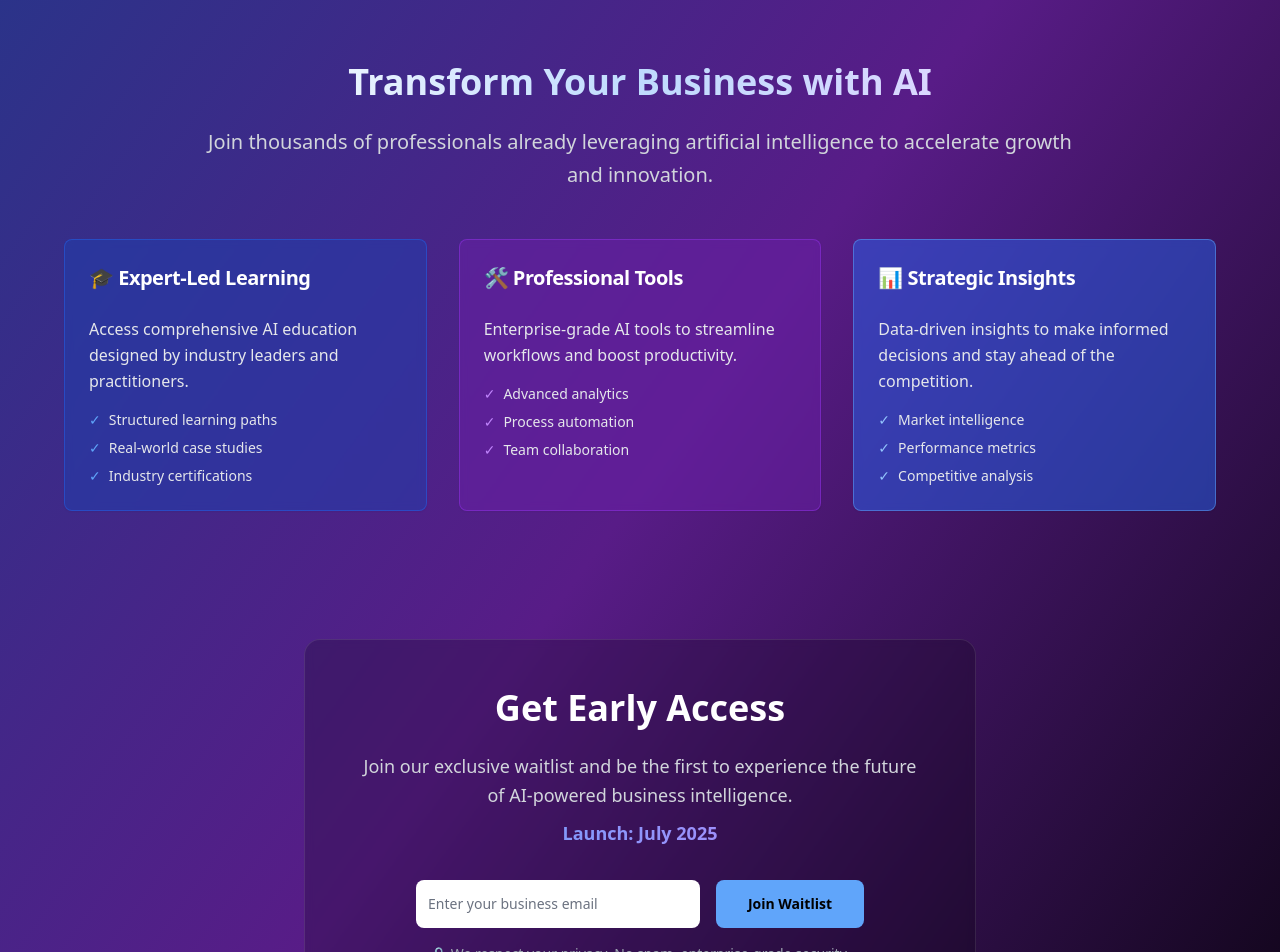
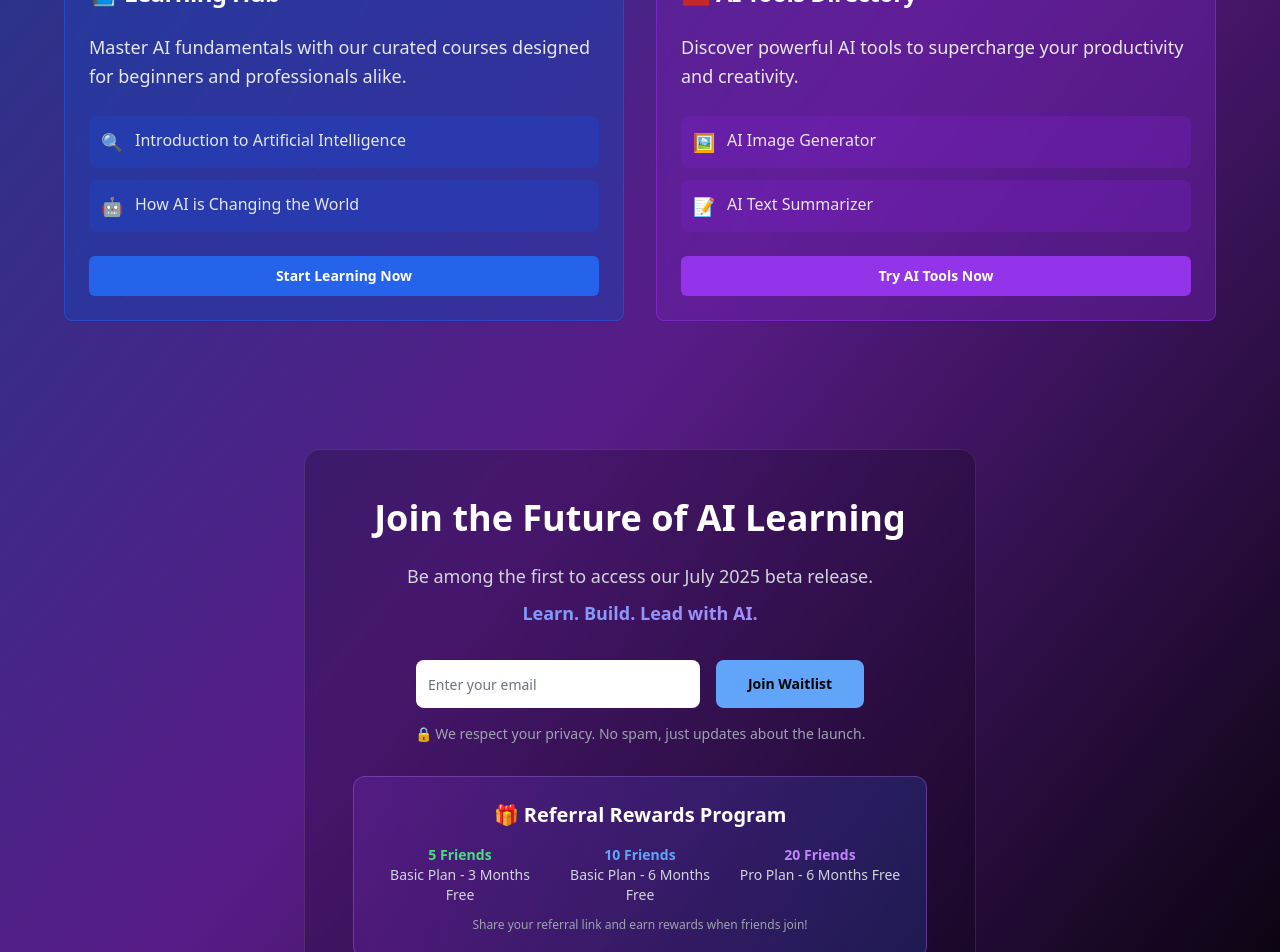
Before and after one commit to Digital77777/digital-intelligence-marketplac, a React (Vite) app: page / in a window 1280 px wide. Shown: the part 400-1352 px from the top of the page. Built offline with nearby package versions, Linux system fonts and the light colour scheme.

Commit message:
Reverted to commit f7cc85ffbf62950dbc5f2a5d06f4f5c113754505

```diff
--- a/src/components/FeatureGrid.tsx
+++ b/src/components/FeatureGrid.tsx
@@ -1,101 +1,66 @@
 
 import React from 'react';
+import { Button } from '@/components/ui/button';
 import { Card, CardContent, CardHeader, CardTitle } from '@/components/ui/card';
+import { useNavigate } from 'react-router-dom';
 
 const FeatureGrid = () => {
+  const navigate = useNavigate();
+
   return (
     <div className="container mx-auto px-4 py-16">
-      <div className="max-w-4xl mx-auto text-center mb-12">
-        <h2 className="text-3xl md:text-4xl font-bold mb-6 bg-gradient-to-r from-white via-blue-200 to-purple-200 bg-clip-text text-transparent">
-          Transform Your Business with AI
-        </h2>
-        <p className="text-xl text-gray-300 leading-relaxed">
-          Join thousands of professionals already leveraging artificial intelligence to accelerate growth and innovation.
-        </p>
-      </div>
-
-      <div className="grid grid-cols-1 md:grid-cols-3 gap-8 max-w-6xl mx-auto">
-        {/* Expert-Led Learning */}
+      <div className="grid grid-cols-1 md:grid-cols-2 gap-8 max-w-6xl mx-auto">
+        {/* Learning Hub Card */}
         <Card className="bg-blue-800/50 border-blue-600/50 backdrop-blur-sm hover:bg-blue-800/60 transition-all duration-300 hover:scale-105 hover:shadow-2xl hover:shadow-blue-500/20">
           <CardHeader>
-            <CardTitle className="text-xl font-bold text-white flex items-center gap-3">
-              🎓 Expert-Led Learning
+            <CardTitle className="text-2xl font-bold text-white flex items-center gap-3">
+              📘 Learning Hub
             </CardTitle>
           </CardHeader>
           <CardContent className="text-gray-200">
-            <p className="mb-4 leading-relaxed">
-              Access comprehensive AI education designed by industry leaders and practitioners.
+            <p className="mb-6 text-lg leading-relaxed">
+              Master AI fundamentals with our curated courses designed for beginners and professionals alike.
             </p>
-            <ul className="space-y-2 text-sm">
-              <li className="flex items-start gap-2">
-                <span className="text-blue-400">✓</span>
-                <span>Structured learning paths</span>
-              </li>
-              <li className="flex items-start gap-2">
-                <span className="text-blue-400">✓</span>
-                <span>Real-world case studies</span>
-              </li>
-              <li className="flex items-start gap-2">
-                <span className="text-blue-400">✓</span>
-                <span>Industry certifications</span>
-              </li>
-            </ul>
+            <div className="space-y-3 mb-6">
+              <div className="flex items-start gap-3 p-3 rounded-lg bg-blue-700/30 hover:bg-blue-700/50 transition-colors">
+                <span className="text-lg">🔍</span>
+                <span className="font-medium">Introduction to Artificial Intelligence</span>
+              </div>
+              <div className="flex items-start gap-3 p-3 rounded-lg bg-blue-700/30 hover:bg-blue-700/50 transition-colors">
+                <span className="text-lg">🤖</span>
+                <span className="font-medium">How AI is Changing the World</span>
+              </div>
+            </div>
+            <Button onClick={() => navigate('/courses')} className="w-full bg-blue-600 hover:bg-blue-700 text-white font-semibold">
+              Start Learning Now
+            </Button>
           </CardContent>
         </Card>
 
-        {/* Professional Tools */}
+        {/* AI Tools Directory Card */}
         <Card className="bg-purple-800/50 border-purple-600/50 backdrop-blur-sm hover:bg-purple-800/60 transition-all duration-300 hover:scale-105 hover:shadow-2xl hover:shadow-purple-500/20">
           <CardHeader>
-            <CardTitle className="text-xl font-bold text-white flex items-center gap-3">
-              🛠️ Professional Tools
+            <CardTitle className="text-2xl font-bold text-white flex items-center gap-3">
+              🧰 AI Tools Directory
             </CardTitle>
           </CardHeader>
           <CardContent className="text-gray-200">
-            <p className="mb-4 leading-relaxed">
-              Enterprise-grade AI tools to streamline workflows and boost productivity.
+            <p className="mb-6 text-lg leading-relaxed">
+              Discover powerful AI tools to supercharge your productivity and creativity.
             </p>
-            <ul className="space-y-2 text-sm">
-              <li className="flex items-start gap-2">
-                <span className="text-purple-400">✓</span>
-                <span>Advanced analytics</span>
-              </li>
-              <li className="flex items-start gap-2">
-                <span className="text-purple-400">✓</span>
-                <span>Process automation</span>
-              </li>
-              <li className="flex items-start gap-2">
-                <span className="text-purple-400">✓</span>
-                <span>Team collaboration</span>
-              </li>
-            </ul>
-          </CardContent>
-        </Card>
-
-        {/* Strategic Insights */}
-        <Card className="bg-blue-600/50 border-blue-400/50 backdrop-blur-sm hover:bg-blue-600/60 transition-all duration-300 hover:scale-105 hover:shadow-2xl hover:shadow-blue-400/20">
-          <CardHeader>
-            <CardTitle className="text-xl font-bold text-white flex items-center gap-3">
-              📊 Strategic Insights
-            </CardTitle>
-          </CardHeader>
-          <CardContent className="text-gray-200">
-            <p className="mb-4 leading-relaxed">
-              Data-driven insights to make informed decisions and stay ahead of the competition.
-            </p>
-            <ul className="space-y-2 text-sm">
-              <li className="flex items-start gap-2">
-                <span className="text-blue-300">✓</span>
-                <span>Market intelligence</span>
-              </li>
-              <li className="flex items-start gap-2">
-                <span className="text-blue-300">✓</span>
-                <span>Performance metrics</span>
-              </li>
-              <li className="flex items-start gap-2">
-                <span className="text-blue-300">✓</span>
-                <span>Competitive analysis</span>
-              </li>
-            </ul>
+            <div className="space-y-3 mb-6">
+              <div className="flex items-start gap-3 p-3 rounded-lg bg-purple-700/30 hover:bg-purple-700/50 transition-colors">
+                <span className="text-lg">🖼️</span>
+                <span className="font-medium">AI Image Generator</span>
+              </div>
+              <div className="flex items-start gap-3 p-3 rounded-lg bg-purple-700/30 hover:bg-purple-700/50 transition-colors">
+                <span className="text-lg">📝</span>
+                <span className="font-medium">AI Text Summarizer</span>
+              </div>
+            </div>
+            <Button onClick={() => navigate('/ai-tools')} className="w-full bg-purple-600 hover:bg-purple-700 text-white font-semibold">
+              Try AI Tools Now
+            </Button>
           </CardContent>
         </Card>
       </div>
--- a/src/components/WaitlistSignup.tsx
+++ b/src/components/WaitlistSignup.tsx
@@ -16,7 +16,6 @@ const WaitlistSignup: React.FC<WaitlistSignupProps> = ({ referralCode, onSuccess
 
   const handleSubmit = async (e: React.FormEvent) => {
     e.preventDefault();
-
     if (!email) {
       toast({
         title: "Error",
@@ -26,50 +25,21 @@ const WaitlistSignup: React.FC<WaitlistSignupProps> = ({ referralCode, onSuccess
       return;
     }
 
-    // Basic email validation
-    const emailRegex = /^[^\s@]+@[^\s@]+\.[^\s@]+$/;
-    if (!emailRegex.test(email)) {
-      toast({
-        title: "Error",
-        description: "Please enter a valid email address",
-        variant: "destructive"
-      });
-      return;
-    }
-
     setIsSubmitting(true);
 
     try {
-      console.log('Attempting to add email to waitlist:', email);
-
       // Add to waitlist using Supabase client
-      const { data, error } = await supabase
+      const { error } = await supabase
         .from('email_waiting_list')
-        .insert([{ email }])
-        .select();
+        .insert([{ email }]);
 
       if (error) {
-        console.error('Supabase error:', error);
-
-        // Check if it's a duplicate email error
-        if (error.code === '23505') {
-          toast({
-            title: "Already Registered",
-            description: "This email is already on our waitlist!",
-            variant: "destructive"
-          });
-          return;
-        }
-
         throw error;
       }
 
-      console.log('Email successfully added to waitlist:', data);
-
       // Process referral if there's a referral code
       if (referralCode) {
-        try {
-          const { data: referralData, error: referralError } = await supabase.functions.invoke('referrals', {
+        const { data: referralData } = await supabase.functions.invoke('referrals', {
           body: {
             action: 'processReferral',
             email: email,
@@ -77,17 +47,11 @@ const WaitlistSignup: React.FC<WaitlistSignupProps> = ({ referralCode, onSuccess
           }
         });
 
-          if (referralError) {
-            console.error('Referral processing error:', referralError);
-          } else if (referralData?.success && referralData?.reward_earned) {
+        if (referralData?.success && referralData?.reward_earned) {
           toast({
             title: "Bonus Reward Earned! 🎁",
             description: `Your referrer just earned a ${referralData.reward_earned} reward!`
           });
-          }
-        } catch (referralError) {
-          console.error('Referral processing failed:', referralError);
-          // Don't show error to user as main signup was successful
         }
       }
 
@@ -98,7 +62,7 @@ const WaitlistSignup: React.FC<WaitlistSignupProps> = ({ referralCode, onSuccess
 
       onSuccess(email);
     } catch (error) {
-      console.error('Unexpected error:', error);
+      console.error('Error:', error);
       toast({
         title: "Error",
         description: "Something went wrong. Please try again.",
@@ -114,36 +78,35 @@ const WaitlistSignup: React.FC<WaitlistSignupProps> = ({ referralCode, onSuccess
       <div className="max-w-2xl mx-auto text-center">
         <div className="bg-black/20 backdrop-blur-sm rounded-2xl p-8 md:p-12 border border-white/10">
           <h2 className="text-3xl md:text-4xl font-bold mb-6 text-white">
-            Get Early Access
+            Join the Future of AI Learning
           </h2>
           <p className="text-lg text-gray-300 mb-8 leading-relaxed">
-            Join our exclusive waitlist and be the first to experience the future of AI-powered business intelligence.
+            Be among the first to access our July 2025 beta release.
             <span className="block mt-2 font-semibold text-transparent bg-gradient-to-r from-blue-400 to-purple-400 bg-clip-text">
-              Launch: July 2025
+              Learn. Build. Lead with AI.
             </span>
           </p>
 
           <form onSubmit={handleSubmit} className="flex flex-col sm:flex-row gap-4 max-w-md mx-auto">
             <Input
               type="email"
-              placeholder="Enter your business email"
+              placeholder="Enter your email"
               value={email}
               onChange={(e) => setEmail(e.target.value)}
               className="flex-1 bg-white text-black placeholder:text-gray-500 border-0 h-12 text-lg rounded-lg focus:ring-2 focus:ring-blue-400"
               disabled={isSubmitting}
-              required
             />
             <Button
               type="submit"
               disabled={isSubmitting}
-              className="bg-blue-400 hover:bg-blue-300 text-black font-bold h-12 px-8 rounded-lg transition-all duration-200 hover:scale-105 hover:shadow-lg hover:shadow-blue-400/20 disabled:opacity-50 disabled:cursor-not-allowed"
+              className="bg-blue-400 hover:bg-blue-300 text-black font-bold h-12 px-8 rounded-lg transition-all duration-200 hover:scale-105 hover:shadow-lg hover:shadow-blue-400/20"
             >
               {isSubmitting ? "Joining..." : "Join Waitlist"}
             </Button>
           </form>
 
           <p className="text-sm text-gray-400 mt-4">
-            🔒 We respect your privacy. No spam, enterprise-grade security.
+            🔒 We respect your privacy. No spam, just updates about the launch.
           </p>
 
           <ReferralPreview />
@@ -158,20 +121,20 @@ const ReferralPreview = () => (
     <h3 className="text-xl font-bold text-white mb-4">🎁 Referral Rewards Program</h3>
     <div className="grid grid-cols-1 md:grid-cols-3 gap-4 text-sm">
       <div className="text-center">
-        <div className="text-green-400 font-bold">5 Referrals</div>
-        <div className="text-gray-300">3 Months Premium Access</div>
+        <div className="text-green-400 font-bold">5 Friends</div>
+        <div className="text-gray-300">Basic Plan - 3 Months Free</div>
       </div>
       <div className="text-center">
-        <div className="text-blue-400 font-bold">10 Referrals</div>
-        <div className="text-gray-300">6 Months Premium Access</div>
+        <div className="text-blue-400 font-bold">10 Friends</div>
+        <div className="text-gray-300">Basic Plan - 6 Months Free</div>
       </div>
       <div className="text-center">
-        <div className="text-purple-400 font-bold">20 Referrals</div>
-        <div className="text-gray-300">12 Months Pro Access</div>
+        <div className="text-purple-400 font-bold">20 Friends</div>
+        <div className="text-gray-300">Pro Plan - 6 Months Free</div>
       </div>
     </div>
     <p className="text-xs text-gray-400 mt-3">
-      Share your referral link and earn exclusive rewards when colleagues join!
+      Share your referral link and earn rewards when friends join!
     </p>
   </div>
 );
```
Also changed, not shown: src/components/HeroSection.tsx (+5 -12 lines), src/components/WaitlistLandingPage.tsx (+6 -8 lines). Lines whose indentation alone changed are shown as unchanged.
